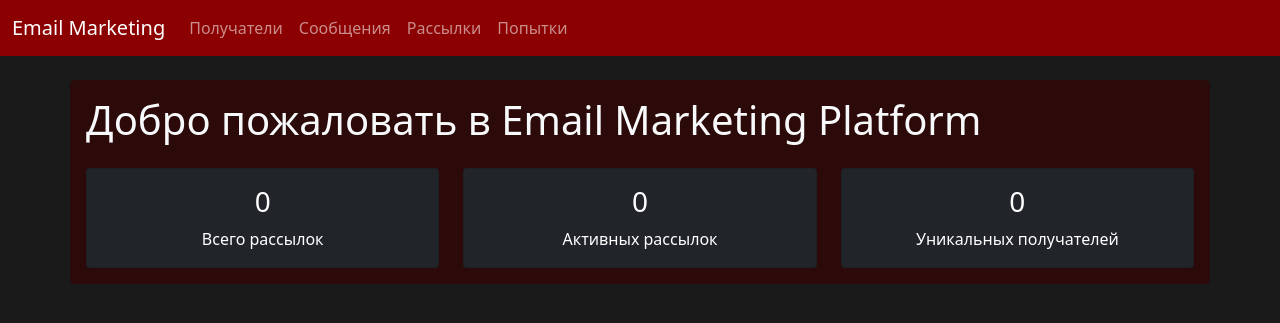
After one commit to moldique/Email-Marketing-Platform, a Django app: page / in a window 1280 px wide. The commit adds this page. Shown: the top 323 px of the page. Run offline with Django 5.2, Linux system fonts and the light colour scheme; data that the repository does not hold is empty.

Commit message:
Реализована первая часть ТЗ: базовая функциональность email-маркетинга

```diff
--- a/mailings/templates/mailings/attempt_list.html
+++ b/mailings/templates/mailings/attempt_list.html
@@ -4,7 +4,6 @@
 
 {% block content %}
 <h1>Попытки рассылки</h1>
-<a href="{% url 'attempt_create' %}" class="btn btn-primary">Добавить попытку</a>
 <table class="table table-striped">
     <thead>
         <tr>
@@ -23,7 +22,6 @@
                 <td>{{ attempt.server_response|truncatewords:5 }}</td>
                 <td>{{ attempt.mailing.message.subject }}</td>
                 <td>
-                    <a href="{% url 'attempt_update' attempt.pk %}" class="btn btn-sm btn-outline-primary">Редактировать</a>
                     <a href="{% url 'attempt_delete' attempt.pk %}" class="btn btn-sm btn-outline-danger">Удалить</a>
                 </td>
             </tr>
--- a/mailings/templates/mailings/base.html
+++ b/mailings/templates/mailings/base.html
@@ -29,6 +29,14 @@
         .table {
             background-color: #2c0a0a;
             color: #f8f9fa;
+        }
+
+        .table tbody tr td {
+            color: #f8f9fa !important;
+        }
+
+        .table-striped > tbody > tr > td {
+            color: #f8f9fa !important;
         }
 
         .table thead th {
@@ -67,11 +75,12 @@
 <body>
     <nav class="navbar navbar-expand-lg navbar-dark">
         <div class="container-fluid">
-            <a class="navbar-brand" href="/">Email Marketing</a>
             <div class="navbar-nav">
+                <a class="navbar-brand" href="{% url 'home' %}">Email Marketing</a>
                 <a class="nav-link" href="{% url 'recipient_list' %}">Получатели</a>
                 <a class="nav-link" href="{% url 'message_list' %}">Сообщения</a>
                 <a class="nav-link" href="{% url 'mailing_list' %}">Рассылки</a>
+                <a class="nav-link" href="{% url 'attempt_list' %}">Попытки</a>
             </div>
         </div>
     </nav>
--- /dev/null
+++ b/mailings/templates/mailings/home.html
@@ -0,0 +1,40 @@
+{% extends 'mailings/base.html' %}
+
+{% block title %}Главная страница - Email Marketing Platform{% endblock %}
+
+{% block content %}
+<div class="row">
+    <div class="col-12">
+        <h1 class="mb-4">Добро пожаловать в Email Marketing Platform</h1>
+
+        <div class="row">
+            <div class="col-md-4">
+                <div class="card bg-dark text-white">
+                    <div class="card-body text-center">
+                        <h3>{{ total_mailings }}</h3>
+                        <p class="card-text">Всего рассылок</p>
+                    </div>
+                </div>
+            </div>
+
+            <div class="col-md-4">
+                <div class="card bg-dark text-white">
+                    <div class="card-body text-center">
+                        <h3>{{ active_mailings }}</h3>
+                        <p class="card-text">Активных рассылок</p>
+                    </div>
+                </div>
+            </div>
+
+            <div class="col-md-4">
+                <div class="card bg-dark text-white">
+                    <div class="card-body text-center">
+                        <h3>{{ unique_recipients }}</h3>
+                        <p class="card-text">Уникальных получателей</p>
+                    </div>
+                </div>
+            </div>
+        </div>
+    </div>
+</div>
+{% endblock %}
--- a/mailings/templates/mailings/mailing_list.html
+++ b/mailings/templates/mailings/mailing_list.html
@@ -25,6 +25,7 @@
                 <td>{{ mailing.message.subject }}</td>
                 <td>{{ mailing.recipients.count }}</td>
                 <td>
+                    <a href="{% url 'mailing_send' mailing.pk %}" class="btn btn-sm btn-outline-success">Отправить</a>
                     <a href="{% url 'mailing_update' mailing.pk %}" class="btn btn-sm btn-outline-primary">Редактировать</a>
                     <a href="{% url 'mailing_delete' mailing.pk %}" class="btn btn-sm btn-outline-danger">Удалить</a>
                 </td>
--- a/mailings/urls.py
+++ b/mailings/urls.py
@@ -17,4 +17,10 @@ urlpatterns = [
     path('mailings/create/', views.MailingCreateView.as_view(), name='mailing_create'),
     path('mailings/<int:pk>/update/', views.MailingUpdateView.as_view(), name='mailing_update'),
     path('mailings/<int:pk>/delete/', views.MailingDeleteView.as_view(), name='mailing_delete'),
+    path('mailings/<int:pk>/send/', views.send_mailing_view, name='mailing_send'),
+
+    path('attempts/', views.AttemptListView.as_view(), name='attempt_list'),
+    path('attempts/<int:pk>/delete/', views.AttemptDeleteView.as_view(), name='attempt_delete'),
+
+    path('', views.HomeView.as_view(), name='home'),
 ]
--- a/mailings/views.py
+++ b/mailings/views.py
@@ -1,6 +1,14 @@
 from django.views.generic import ListView, CreateView, UpdateView, DeleteView
 from django.urls import reverse_lazy
+
 from .models import Recipient, Message, MailingList
+from django.views.generic import TemplateView
+
+from .models import MailingAttempt
+from django.contrib import messages
+from django.core.mail import send_mail
+from django.utils import timezone
+from django.shortcuts import redirect, get_object_or_404
 
 class RecipientListView(ListView):
     model = Recipient
@@ -78,3 +86,66 @@ class MailingDeleteView(DeleteView):
     model = MailingList
     template_name = 'mailings/mailing_confirm_delete.html'
     success_url = reverse_lazy('mailing_list')
+
+
+class HomeView(TemplateView):
+    template_name = 'mailings/home.html'
+
+    def get_context_data(self, **kwargs):
+        context = super().get_context_data(**kwargs)
+
+
+        context['total_mailings'] = MailingList.objects.count()
+        context['active_mailings'] = MailingList.objects.filter(status='launched').count()
+        context['unique_recipients'] = Recipient.objects.count()
+
+        return context
+
+
+class AttemptListView(ListView):
+    model = MailingAttempt
+    template_name = 'mailings/attempt_list.html'
+    context_object_name = 'attempts'
+
+
+class AttemptDeleteView(DeleteView):
+    model = MailingAttempt
+    template_name = 'mailings/attempt_confirm_delete.html'
+    success_url = reverse_lazy('attempt_list')
+
+
+def send_mailing_view(request, pk):
+    mailing = get_object_or_404(MailingList, pk=pk)
+    message_obj = mailing.message
+    sent_any = False
+
+    for recipient in mailing.recipients.all():
+        try:
+            num_sent = send_mail(
+                subject=message_obj.subject,
+                message=message_obj.body,
+                from_email=None,
+                recipient_list=[recipient.email],
+                fail_silently=False,
+            )
+            MailingAttempt.objects.create(
+                attempt_time=timezone.now(),
+                status='success' if num_sent > 0 else 'failed',
+                server_response=f'sent={num_sent}',
+                mailing=mailing,
+            )
+            if num_sent > 0:
+                sent_any = True
+        except Exception as exc:
+            MailingAttempt.objects.create(
+                attempt_time=timezone.now(),
+                status='failed',
+                server_response=str(exc),
+                mailing=mailing,
+            )
+    if sent_any and mailing.status != 'launched':
+        mailing.status = 'launched'
+        mailing.save(update_fields=['status'])
+
+    messages.success(request, 'Рассылка отправлена. Проверьте попытки.')
+    return redirect('mailing_list')
```
Also changed, not shown: config/settings.py (+8 -8 lines), mailings/management/commands/send_mailing.py (added, +55 -0 lines), mailings/management/__init__.py (added), mailings/management/commands/__init__.py (added), 1 other file.
